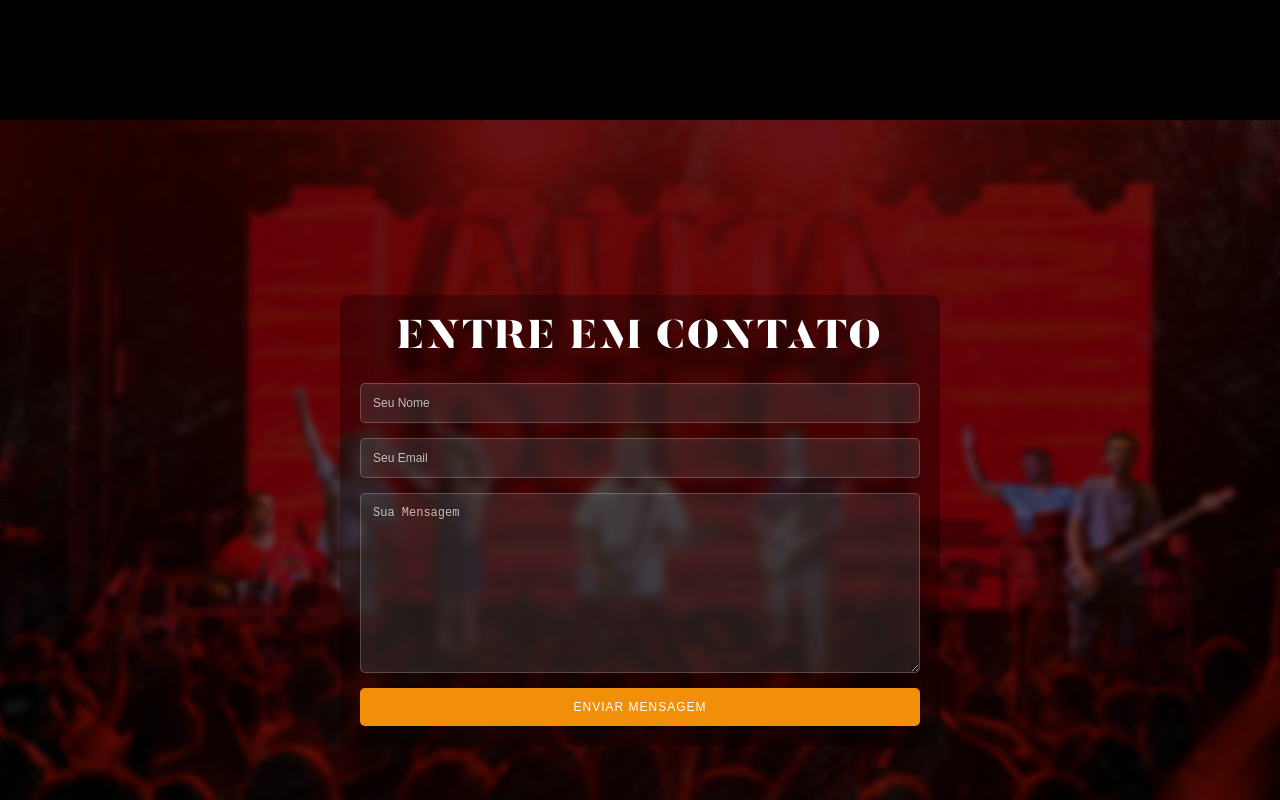
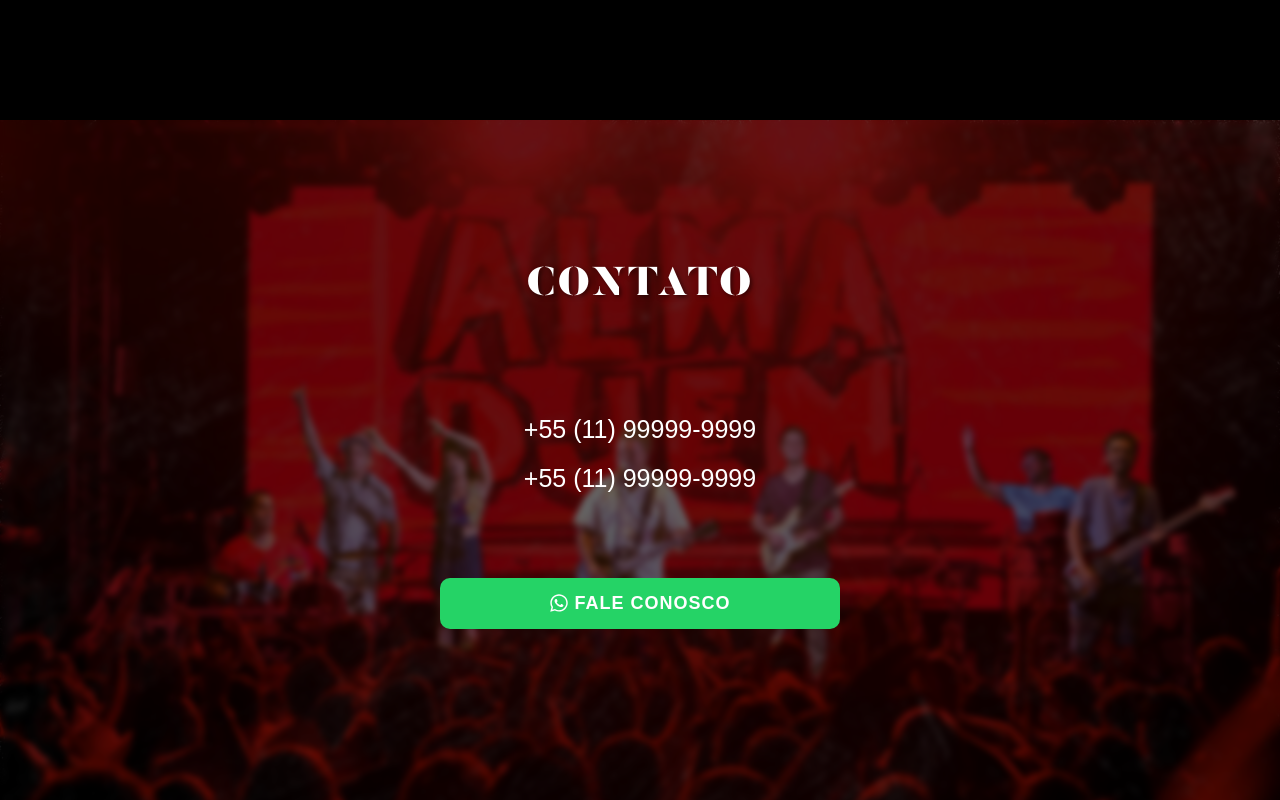
Before and after one commit to samuka7abr/Alma-Djem, a React (Vite) app: page / in a window 1280 px wide. Shown: the part 1480-2280 px from the top of the page. Built offline with nearby package versions, Linux system fonts and the light colour scheme; a web font is replaced by a local one.

Commit message:
feat: pixel metga

```diff
--- a/index.html
+++ b/index.html
@@ -2,20 +2,45 @@
 <html lang="en">
   <head>
     <meta charset="UTF-8" />
-    <link rel="icon" type="image/svg+xml" href="src/assets/logoIcon.png" />
+    <script>
+      !function(f,b,e,v,n,t,s)
+      {if(f.fbq)return;n=f.fbq=function(){n.callMethod?
+      n.callMethod.apply(n,arguments):n.queue.push(arguments)};
+      if(!f._fbq)f._fbq=n;n.push=n;n.loaded=!0;n.version='2.0';
+      n.queue=[];t=b.createElement(e);t.async=!0;
+      t.src=v;s=b.getElementsByTagName(e)[0];
+      s.parentNode.insertBefore(t,s)}(
+      window, document,'script',
+      'https://connect.facebook.net/en_US/fbevents.js'
+      );
+      fbq('init', '701554692831231');
+      fbq('track', 'PageView');
+    </script>
+    <link rel="icon" href="src/assets/logoIcon.png" />
     <meta name="viewport" content="width=device-width, initial-scale=1.0" />
     <title>Alma Djem</title>
-
-    <!-- FONTES -->
     <link rel="preconnect" href="https://fonts.googleapis.com" />
     <link rel="preconnect" href="https://fonts.gstatic.com" crossorigin />
     <link
-      href="https://fonts.googleapis.com/css2?family=Reggae+One&family=Roboto:ital,wght@0,100;0,300;0,400;0,500;0,700;0,900;1,100;1,300;1,400;1,500;1,700;1,900&display=swap"
+      href="https://fonts.googleapis.com/css2?
+      family=Reggae+One&family=Roboto:
+      ital,wght@0,100;0,300;0,400;0,500;
+      0,700;0,900;1,100;1,300;1,400;
+      1,500;1,700;1,900&display=swap"
       rel="stylesheet"
     />
   </head>
   <body>
     <div id="root"></div>
+    <noscript>
+      <img
+        height="1"
+        width="1"
+        style="display:none"
+        src="https://www.facebook.com/tr?
+        id=701554692831231&ev=PageView&noscript=1"
+      />
+    </noscript>
     <script type="module" src="/src/main.tsx"></script>
   </body>
 </html>
--- a/src/App.tsx
+++ b/src/App.tsx
@@ -2,7 +2,7 @@ import { Header } from './components/Header';
 // import { Intro } from './components/Intro';
 import { Carousel } from './components/Carousel';
 // import { Discography } from './components/Discography';
-import ContactForm from './components/ContactForm';
+import { ContactForm } from './components/ContactForm';
 import Footer from './components/Footer';
 import { useEffect, useState } from 'react';
 import styled from 'styled-components';
--- a/src/components/ContactForm/index.tsx
+++ b/src/components/ContactForm/index.tsx
@@ -1,114 +1,34 @@
-import { useState } from 'react';
-import { sendEmail } from '../../services/emailService';
-import {
-  ContactSection,
-  FormContainer,
-  ContactFormTitle,
-  Form,
-  FormGroup,
-  Input,
-  TextArea,
-  SubmitButton,
-  StatusMessage
-} from './styles';
+import { Container, Content, Title, ContactInfo, PhoneNumbers, PhoneNumber, WhatsAppButton } from './styles'
+import { FaWhatsapp } from 'react-icons/fa'
 
-const ContactForm = () => {
-  const [formData, setFormData] = useState({
-    name: '',
-    email: '',
-    message: ''
-  });
+export function ContactForm() {
+  const handleWhatsAppClick = () => {
+    window.open('https://wa.me/5511999999999', '_blank')
+  }
 
-  const [status, setStatus] = useState<{
-    type: 'success' | 'error' | null;
-    message: string;
-  }>({
-    type: null,
-    message: ''
-  });
-
-  const [isLoading, setIsLoading] = useState(false);
-
-  const handleChange = (e: React.ChangeEvent<HTMLInputElement | HTMLTextAreaElement>) => {
-    const { name, value } = e.target;
-    setFormData(prevState => ({
-      ...prevState,
-      [name]: value
-    }));
-  };
-
-  const handleSubmit = async (e: React.FormEvent) => {
-    e.preventDefault();
-    setIsLoading(true);
-    setStatus({ type: null, message: '' });
-
-    try {
-      await sendEmail(formData);
-      setStatus({
-        type: 'success',
-        message: 'Mensagem enviada com sucesso! Entraremos em contato em breve.'
-      });
-      setFormData({ name: '', email: '', message: '' });
-      //eslint-disable-next-line @typescript-eslint/no-unused-vars
-    } catch (error) {
-      setStatus({
-        type: 'error',
-        message: 'Erro ao enviar mensagem. Por favor, tente novamente mais tarde.'
-      });
-    } finally {
-      setIsLoading(false);
-    }
-  };
+  const handlePhoneClick = (number: string) => {
+    window.open(`tel:${number}`, '_blank')
+  }
 
   return (
-    <ContactSection>
-      <FormContainer>
-        <ContactFormTitle>Entre em Contato</ContactFormTitle>
-        <Form onSubmit={handleSubmit}>
-          <FormGroup>
-            <Input
-              type="text"
-              name="name"
-              value={formData.name}
-              onChange={handleChange}
-              placeholder="Seu Nome"
-              required
-              disabled={isLoading}
-            />
-          </FormGroup>
-          <FormGroup>
-            <Input
-              type="email"
-              name="email"
-              value={formData.email}
-              onChange={handleChange}
-              placeholder="Seu Email"
-              required
-              disabled={isLoading}
-            />
-          </FormGroup>
-          <FormGroup>
-            <TextArea
-              name="message"
-              value={formData.message}
-              onChange={handleChange}
-              placeholder="Sua Mensagem"
-              required
-              disabled={isLoading}
-            />
-          </FormGroup>
-          {status.message && (
-            <StatusMessage $type={status.type}>
-              {status.message}
-            </StatusMessage>
-          )}
-          <SubmitButton type="submit" disabled={isLoading}>
-            {isLoading ? 'Enviando...' : 'Enviar Mensagem'}
-          </SubmitButton>
-        </Form>
-      </FormContainer>
-    </ContactSection>
-  );
-};
-
-export default ContactForm;
+    <Container id="contact-section">
+      <Content>
+        <Title>CONTATO</Title>
+        <ContactInfo>
+          <PhoneNumbers>
+            <PhoneNumber onClick={() => handlePhoneClick('+5511999999999')}>
+              +55 (11) 99999-9999
+            </PhoneNumber>
+            <PhoneNumber onClick={() => handlePhoneClick('+5511999999999')}>
+              +55 (11) 99999-9999
+            </PhoneNumber>
+          </PhoneNumbers>
+          <WhatsAppButton onClick={handleWhatsAppClick}>
+            <FaWhatsapp />
+            FALE CONOSCO
+          </WhatsAppButton>
+        </ContactInfo>
+      </Content>
+    </Container>
+  )
+}
--- a/src/components/ContactForm/styles.ts
+++ b/src/components/ContactForm/styles.ts
@@ -1,5 +1,135 @@
 import styled from 'styled-components';
 import backgroundImage from '../../assets/image-footer.jpg';
+
+export const Container = styled.section`
+  width: 100%;
+  min-height: 100vh;
+  background-image: url(${backgroundImage});
+  background-size: cover;
+  background-position: center;
+  display: flex;
+  align-items: center;
+  justify-content: center;
+  padding: 2rem;
+  position: relative;
+
+  &::before {
+    content: '';
+    position: absolute;
+    top: 0;
+    left: 0;
+    right: 0;
+    bottom: 0;
+    background: rgba(0, 0, 0, 0.6);
+    backdrop-filter: blur(3px);
+  }
+`;
+
+export const Content = styled.div`
+  max-width: 1200px;
+  width: 100%;
+  display: flex;
+  flex-direction: column;
+  align-items: center;
+  position: relative;
+  z-index: 1;
+`;
+
+export const Title = styled.h2`
+  font-size: 4rem;
+  color: #fff;
+  text-align: center;
+  font-weight: 700;
+  text-transform: uppercase;
+  font-family: 'AlmaDjem', sans-serif;
+  letter-spacing: 2px;
+  text-shadow: 2px 2px 4px rgba(0, 0, 0, 0.5);
+  margin-top: -150px;
+`;
+
+export const ContactInfo = styled.div`
+  display: flex;
+  flex-direction: column;
+  align-items: center;
+  width: 100%;
+  max-width: 400px;
+  margin-top: 100px;
+`;
+
+export const PhoneNumbers = styled.div`
+  display: flex;
+  flex-direction: column;
+  align-items: center;
+  gap: 1rem;
+  margin-bottom: 3rem;
+`;
+
+export const PhoneNumber = styled.button`
+  font-size: 2.5rem;
+  color: #fff;
+  text-align: center;
+  font-weight: 500;
+  background: transparent;
+  border: none;
+  cursor: pointer;
+  padding: 0.5rem 1rem;
+  transition: all 0.3s ease;
+  text-decoration: none;
+
+  &:hover {
+    transform: scale(1.05);
+    color: #25D366;
+  }
+
+  &:active {
+    transform: scale(0.95);
+  }
+`;
+
+export const WhatsAppButton = styled.button`
+  display: flex;
+  align-items: center;
+  justify-content: center;
+  gap: 0.5rem;
+  background: #25D366;
+  color: #fff;
+  border: none;
+  border-radius: 10px;
+  padding: 1.5rem 3rem;
+  font-size: 1.8rem;
+  font-weight: 600;
+  cursor: pointer;
+  transition: all 0.3s ease;
+  margin-top: 5rem;
+  width: 100%;
+  max-width: 400px;
+  text-transform: uppercase;
+  letter-spacing: 1px;
+  position: relative;
+  z-index: 2;
+
+  &:hover {
+    background: #128C7E;
+    transform: scale(1.05);
+  }
+
+  &:active {
+    transform: scale(0.95);
+  }
+
+  svg {
+    font-size: 2rem;
+  }
+
+  @media (max-width: 768px) {
+    padding: 1rem 1.5rem;
+    font-size: 1.5rem;
+
+    svg {
+      font-size: 1.8rem;
+    }
+  }
+`;
 
 export const ContactSection = styled.section`
   width: 100%;
```
